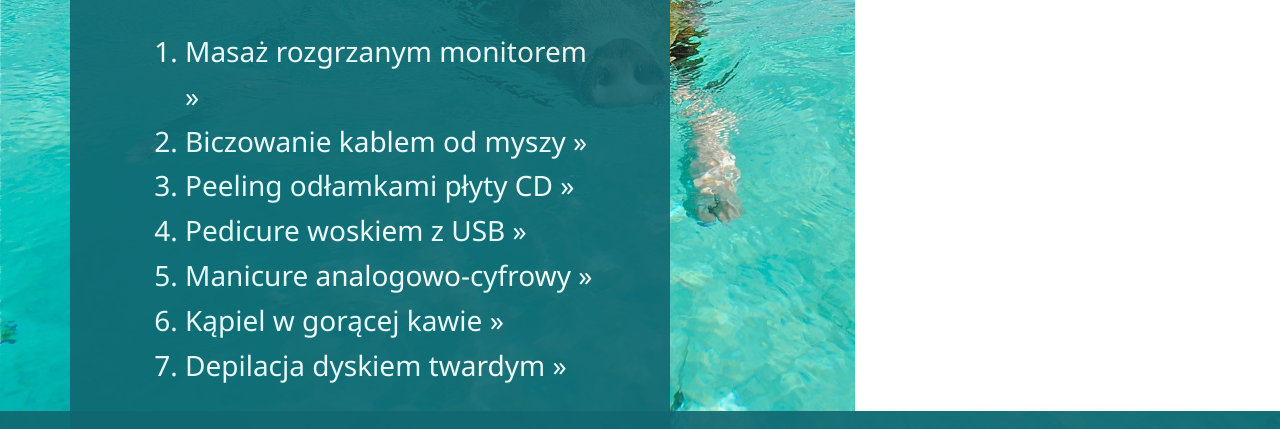
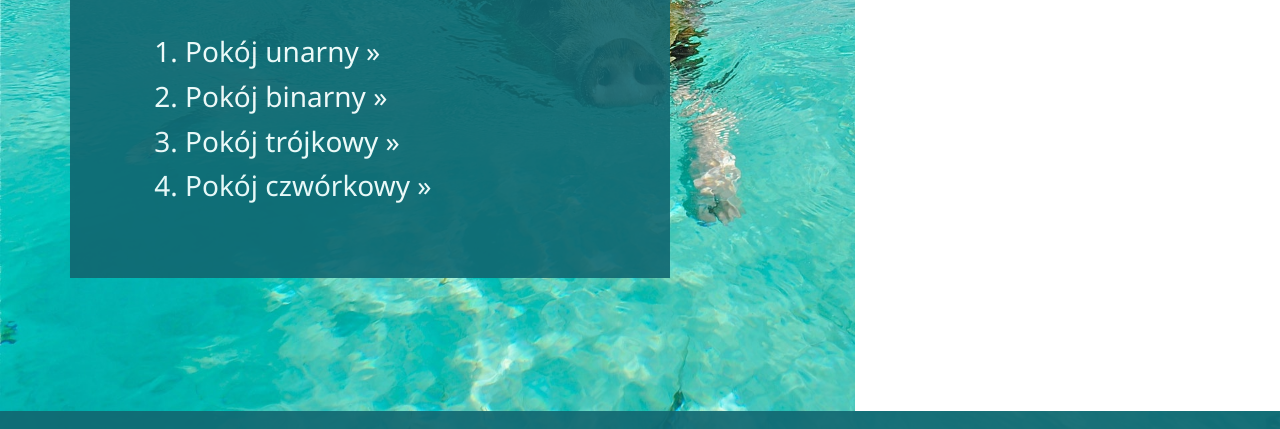
Before and after one commit to hajczek/PigiSpa, a website built with Parcel: page index.html in a window 1280 px wide. Shown: the part 321-750 px from the top of the page. Built offline with nearby package versions, Linux system fonts and the light colour scheme; files whose address does not match are found by name.

Commit message:
Added box with rooms list and css for this element

```diff
--- a/index.html
+++ b/index.html
@@ -75,7 +75,7 @@
       </div>
 
       <!-- TREATMENTS LIST -->
-      <div class="treamtments-box">
+      <!-- <div class="treamtments-box">
         <h2>Dostępne zabiegi:</h2>
         <ol id="treatments-list">
           <li id="treat_1">Masaż rozgrzanym monitorem &raquo;</li>
@@ -86,7 +86,17 @@
           <li id="treat_6">Kąpiel w gorącej kawie &raquo;</li>
           <li id="treat_7">Depilacja dyskiem twardym &raquo;</li>
         </ol>
+      </div> -->
 
+      <!-- ROOM LISTS -->
+      <div class="rooms-box">
+        <h2>Dostępne pokoje:</h2>
+        <ol id="rooms-list">
+          <li id="room_1">Pokój unarny &raquo;</li>
+          <li id="room_2">Pokój binarny &raquo;</li>
+          <li id="room_3">Pokój trójkowy &raquo;</li>
+          <li id="room_4">Pokój czwórkowy &raquo;</li>
+        </ol>
       </div>
 
 
--- a/src/it-spa.scss
+++ b/src/it-spa.scss
@@ -194,7 +194,8 @@ body {
       }
     }
 
-    .treamtments-box {
+    .treamtments-box,
+    .rooms-box {
       display: flex;
       flex-direction: column;
       width: 600px;
```
Also changed, not shown: css/it-spa.min.css, dist/index.html, 2 other files.
